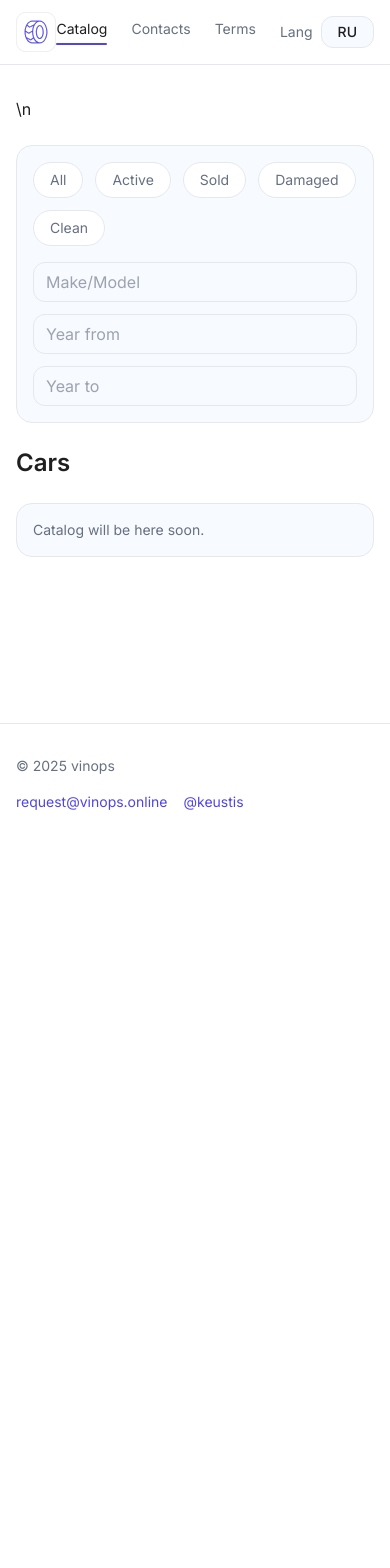
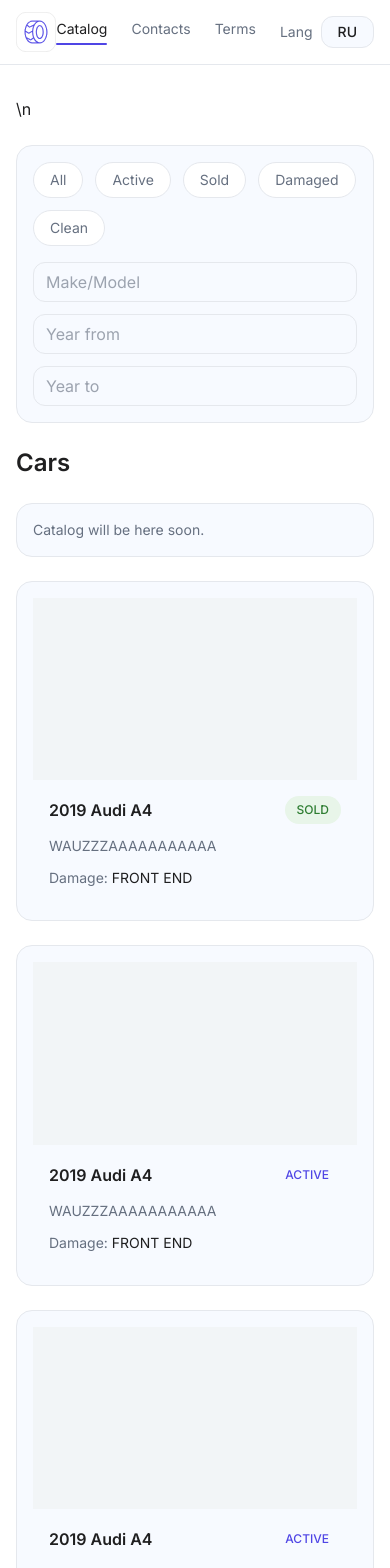
Before and after one commit to KestutisTreciokas/vinops, a Next.js app in the folder frontend/: page /en/cars in a window 390 px wide. Shown: the top 1568 px of the page. Before the commit the page ends 844 px from the top, so only its background shows below. Built offline with nearby package versions, Linux system fonts and the light colour scheme.

Commit message:
catalog: add CatalogCard component and demo grid

```diff
--- a/frontend/src/app/[lang]/cars/page.tsx
+++ b/frontend/src/app/[lang]/cars/page.tsx
@@ -1,3 +1,4 @@
+import CatalogCard from '../../../components/CatalogCard'
 import Filters from './_Filters'
 export default function Catalog({ params }: { params: { lang: 'en' | 'ru' } }) {
   const t = (en: string, ru: string) => (params.lang === 'ru' ? ru : en)
@@ -11,6 +12,13 @@ export default function Catalog({ params }: { params: { lang: 'en' | 'ru' } }) {
            {t('Catalog will be here soon.', 'Каталог скоро будет.')}
         </div>
       </div>
+
+      <div className="grid gap-6 sm:grid-cols-2 lg:grid-cols-3">
+        {Array.from({length:6}).map((_,i)=>(
+          <CatalogCard key={i} vin="WAUZZZAAAAAAAAAAA" year={2019} make="Audi" model="A4" primaryDamage="FRONT END" status={i%3===0?'sold':'active'} />
+        ))}
+      </div>
+
     </section>
   )
 }
--- /dev/null
+++ b/frontend/src/components/CatalogCard.tsx
@@ -0,0 +1,36 @@
+import Badge from './ui/Badge'
+
+export type CatalogCardProps = {
+  vin: string
+  year?: number|null
+  make?: string|null
+  model?: string|null
+  primaryDamage?: string|null
+  status?: 'active'|'sold'|'upcoming'|null
+  previewUrl?: string|null
+}
+
+export default function CatalogCard(props: CatalogCardProps) {
+  const { vin, year, make, model, primaryDamage, status='active', previewUrl } = props
+  const title = [year, make, model].filter(Boolean).join(' ') || '—'
+  const damage = primaryDamage || '—'
+
+  const tone = status==='sold' ? 'success' : status==='upcoming' ? 'warning' : 'brand'
+  const statusText = status==='sold' ? 'SOLD' : status==='upcoming' ? 'UPCOMING' : 'ACTIVE'
+
+  return (
+    <article className="card overflow-hidden">
+      <div className="aspect-[16/9] bg-bg-muted">
+        {previewUrl ? <img src={previewUrl} alt="" className="w-full h-full object-cover" /> : null}
+      </div>
+      <div className="p-4 grid gap-3">
+        <div className="flex items-center justify-between gap-3">
+          <h3 className="text-base font-semibold truncate">{title}</h3>
+          <Badge tone={tone}>{statusText}</Badge>
+        </div>
+        <div className="text-sm text-fg-muted">{vin}</div>
+        <div className="text-sm"><span className="text-fg-muted">Damage: </span>{damage}</div>
+      </div>
+    </article>
+  )
+}
```
